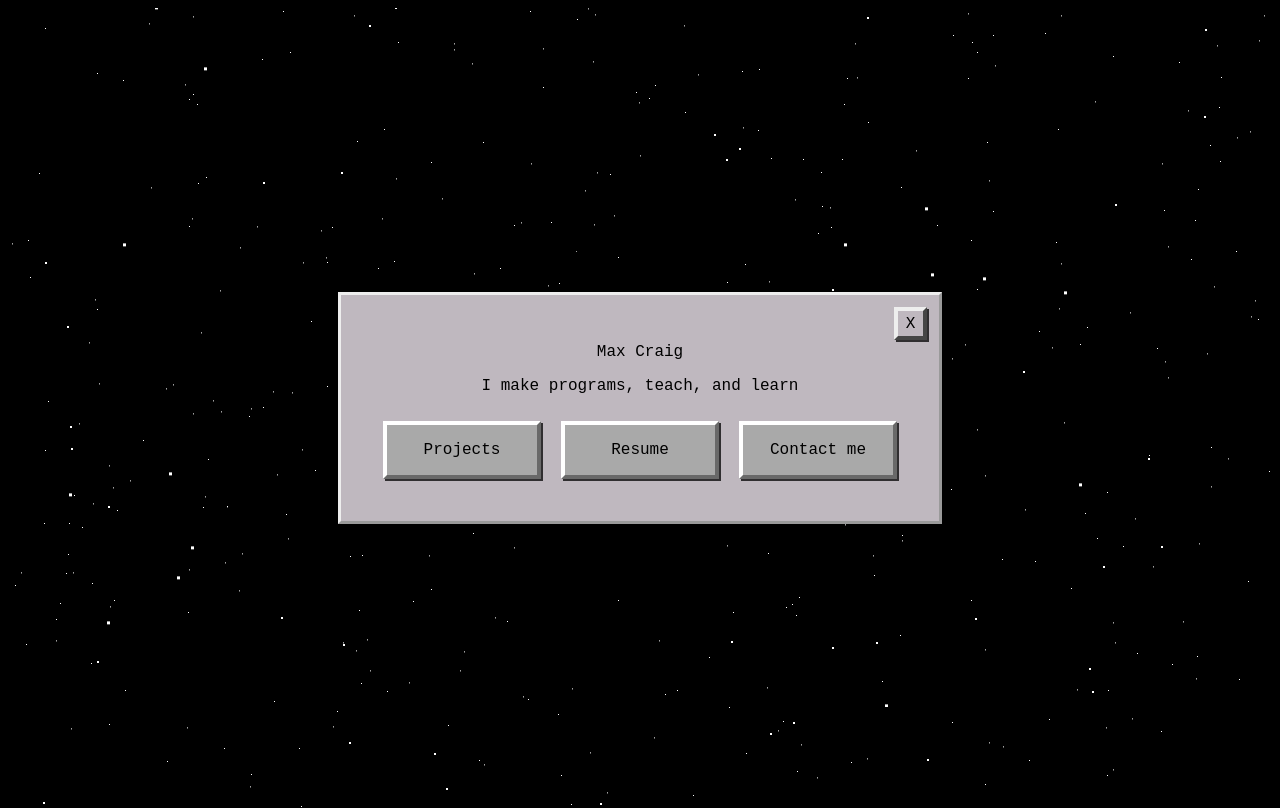
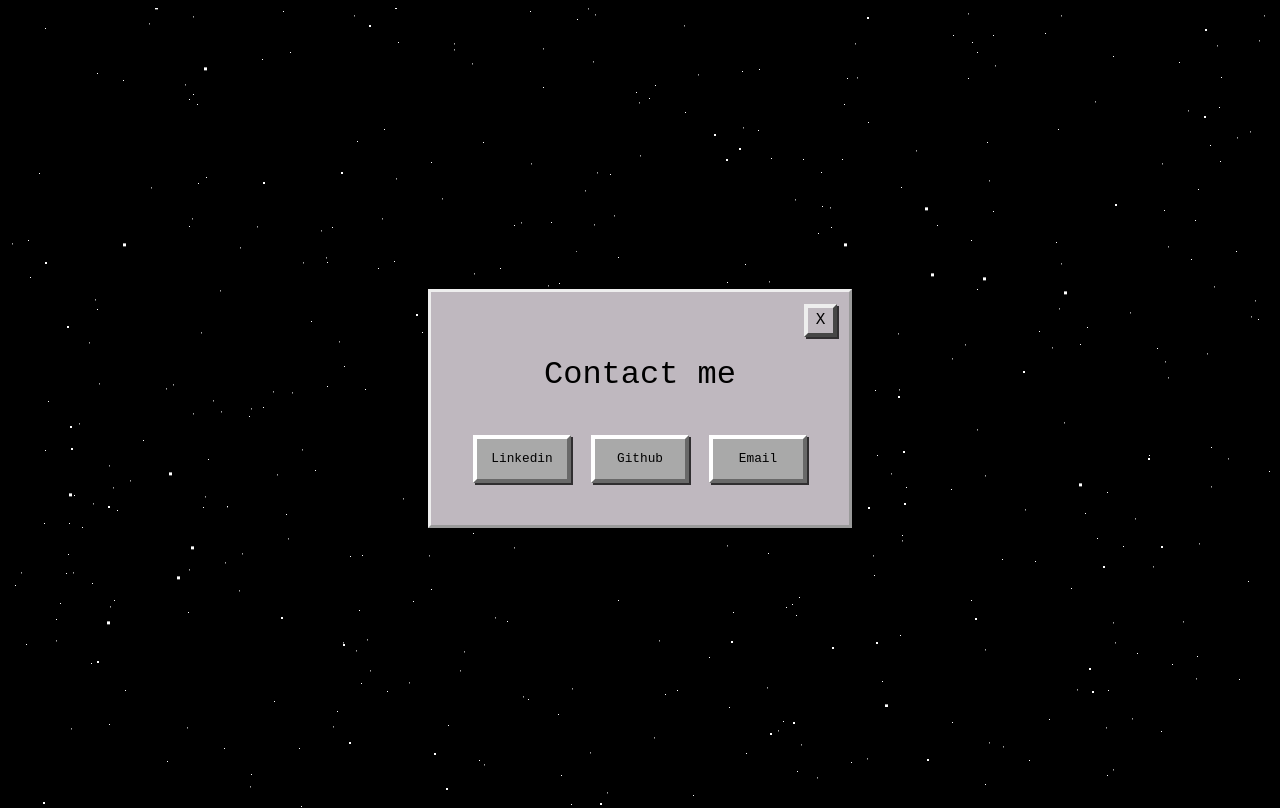
Before and after one commit to maxcraig112/maxcraig112.github.io, a plain HTML site: page contactme.html in a window 1280 px wide. Drawn offline with Linux system fonts and the light colour scheme; a web font is replaced by a local one.

Commit message:
Added contact information and updated buttons

```diff
--- a/contactme.html
+++ b/contactme.html
@@ -17,18 +17,23 @@
         <div class="escape-btn" onclick="window.location.href = 'index.html';">
             <p>X</p>
         </div>
-      <p class="text large">Max Craig</p>
-      <p class="text small">I make programs, teach, and learn</p>
+      <p class="text large-text">Contact me</p>
       <div class="container">
-      <div class="btn" onclick="window.location.href = 'projects.html';">
-        <p>Projects</p>
-      </div>
-      <div class="btn">
-        <p>Resume</p>
-      </div>
-      <div class="btn" onclick="window.location.href = 'contactme.html';">
-        <p>Contact me</p>
-      </div>
+        <a href="https://www.linkedin.com/in/max-craig-a79a21135/" class="no-link-style">
+          <div class="btn small-btn">
+            <p class="text">Linkedin</p>
+          </div>
+        </a>
+        <a href="https://github.com/maxcraig112" class="no-link-style">
+          <div class="btn small-btn">
+            <p class="text">Github</p>
+          </div>
+        </a>
+        <a href="mailto:maxcraig112@gmail.com" class="no-link-style">
+          <div class="btn small-btn">
+            <p class="text">Email</p>
+          </div>
+        </a>
     </div>
 
 
--- a/styles.css
+++ b/styles.css
@@ -36,6 +36,10 @@
 
 .btn:hover{
     background-color: darkblue;
+    border-left-color: rgba(0,0,219,1);
+    border-top-color: rgba(0,0,219,1);
+    border-bottom-color: rgba(0,0,80,1);;
+    border-right-color: rgba(0,0,80,1);
     color: white;
     cursor: pointer;
 }
@@ -124,6 +128,7 @@
 
 
 .window {
+  max-width: 50%;
   background-color: rgba(191, 184, 191, 1);
   border-style: outset;
   padding: 2em;
```
Also changed, not shown: index.html (+3 -3 lines), projects.html (+3 -3 lines).
